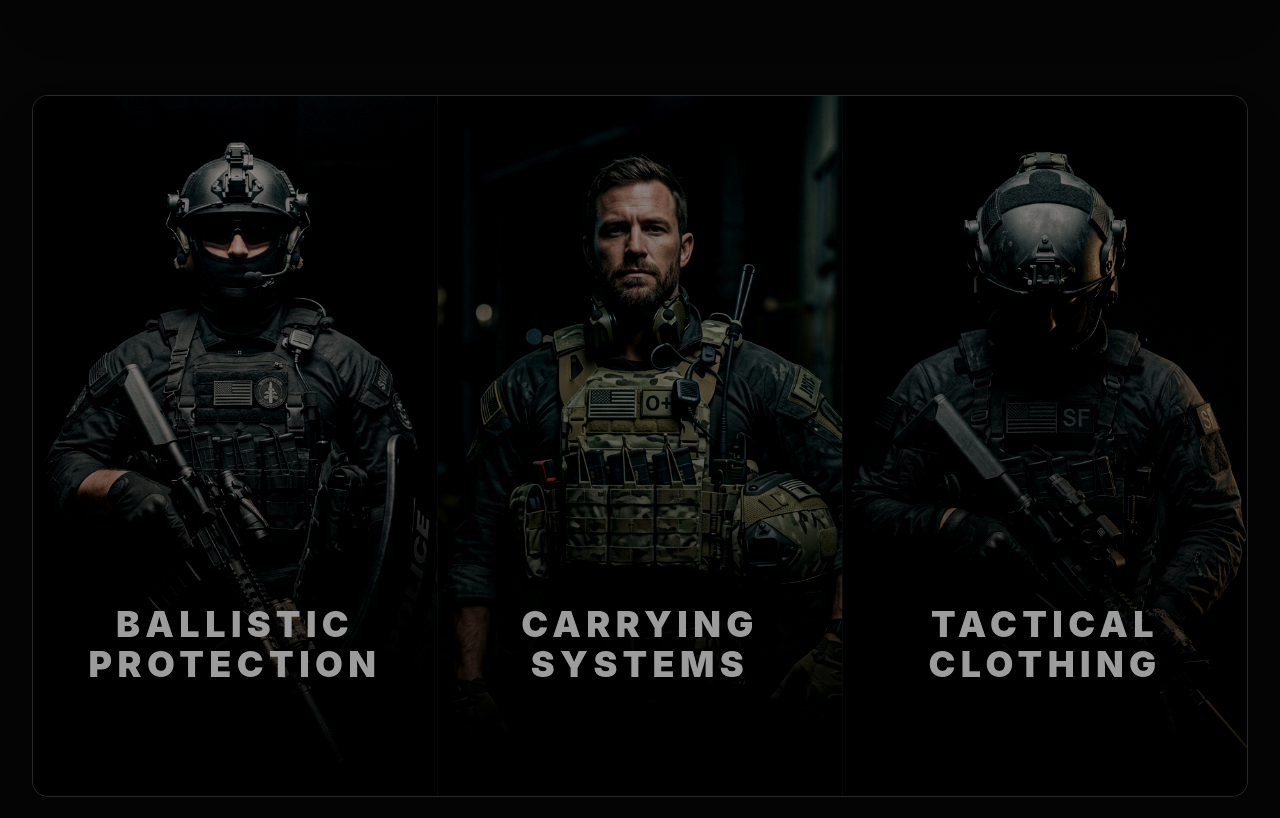
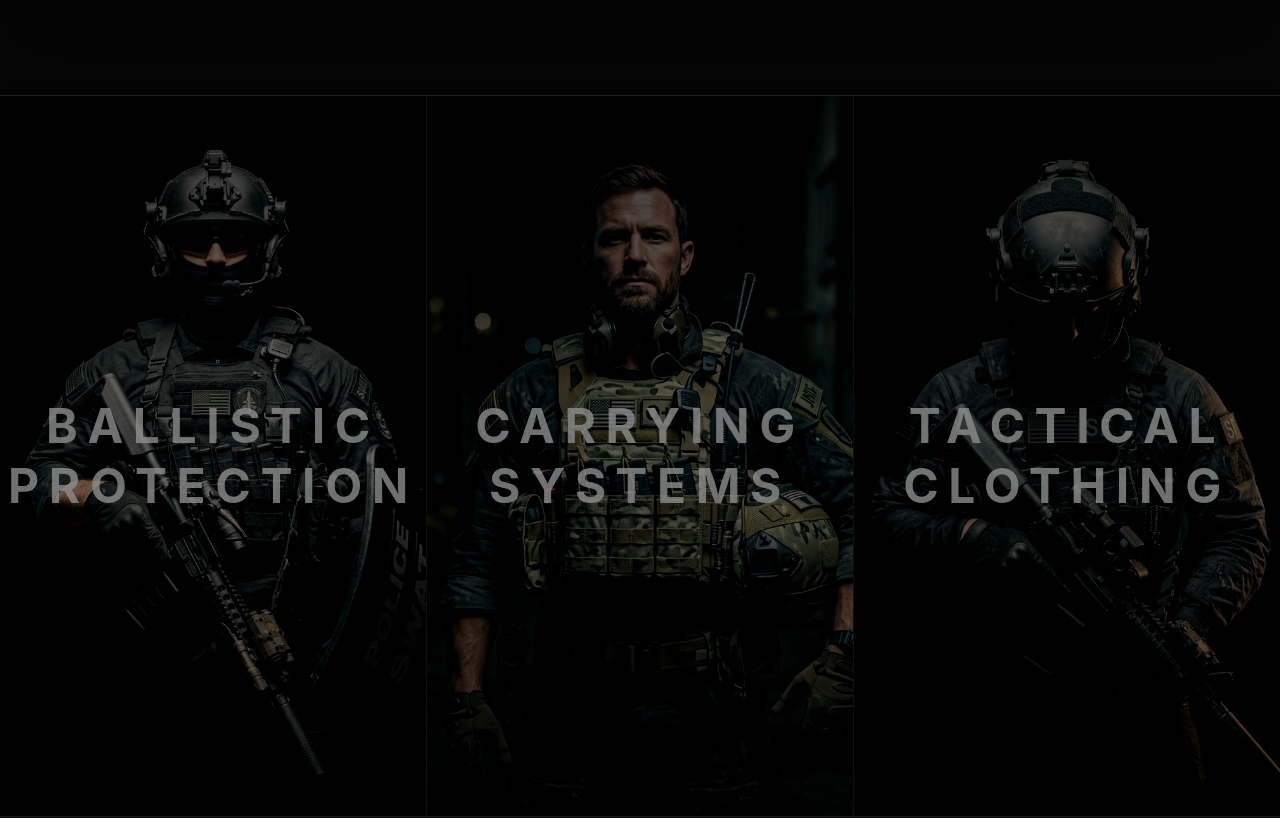
Before and after one commit to YouKnowPrem/BASMI-test1, a React (Vite) app: page /tactical in a window 1280 px wide. Shown: the part 659-1477 px from the top of the page. Built offline with nearby package versions, Linux system fonts and the light colour scheme.

Commit message:
Update Tactical.tsx

```diff
--- a/src/pages/Tactical.tsx
+++ b/src/pages/Tactical.tsx
@@ -39,50 +39,62 @@ export const Tactical = () => {
             </motion.div>
           </div>
         </section>
+      </div>
 
-        {/* Immersive Product Section */}
-        <div className="mb-24 w-full bg-[#020202] rounded-xl overflow-hidden glass-panel border border-white/5 relative shadow-2xl">
-          <div className="group/container flex flex-col md:flex-row w-full h-[800px] md:h-[700px] bg-[#020202]">
+      {/* Immersive Product Section - Full Bleed (Mehler Systems Inspired) */}
+      <div className="w-full bg-[#020202] border-y border-white/10 relative shadow-2xl mb-24">
+        <div className="group/container flex flex-col lg:flex-row w-full min-h-[90vh] bg-[#020202]">
 
           {/* Card 1 */}
-            <div className="flex-1 relative overflow-hidden group/card transition-all duration-[600ms] ease-[cubic-bezier(0.25,1,0.5,1)] filter brightness-[0.6] contrast-[1.1] md:group-hover/container:opacity-40 md:group-hover/container:brightness-50 md:hover:!opacity-100 md:hover:!brightness-110 md:hover:!contrast-125 md:hover:flex-[1.2] cursor-pointer">
-              <div className="absolute inset-0 bg-[radial-gradient(circle_at_center,rgba(255,255,255,0.15)_0%,transparent_50%)] opacity-0 group-hover/card:opacity-100 transition-opacity duration-[800ms] pointer-events-none z-10 mix-blend-screen" />
-              <img src="/soldier_ballistic.png" alt="Ballistic Protection" className="absolute w-full h-full object-cover object-top transition-transform duration-[800ms] ease-[cubic-bezier(0.25,1,0.5,1)] scale-[1.02] group-hover/card:scale-[1.08] z-0" />
-              <div className="absolute inset-0 bg-gradient-to-t from-black via-black/20 to-transparent z-10 opacity-80" />
-              <div className="absolute inset-x-0 bottom-16 md:bottom-28 z-20 flex justify-center items-end text-center px-4">
-                <h3 className="font-black text-white text-2xl md:text-4xl uppercase tracking-[0.1em] md:tracking-[0.15em] transition-all duration-[600ms] ease-[cubic-bezier(0.25,1,0.5,1)] group-hover/card:drop-shadow-[0_0_15px_rgba(255,255,255,0.7)]">
+          <div className="flex-1 relative overflow-hidden group/card transition-all duration-[800ms] ease-[cubic-bezier(0.25,1,0.5,1)] filter brightness-[0.55] contrast-[1.1] lg:group-hover/container:opacity-50 lg:group-hover/container:brightness-50 lg:hover:!opacity-100 lg:hover:!brightness-110 lg:hover:!contrast-125 lg:hover:flex-[1.25] cursor-pointer">
+            <div className="absolute inset-0 bg-[radial-gradient(ellipse_at_center,rgba(255,255,255,0.25)_0%,transparent_60%)] opacity-0 group-hover/card:opacity-100 transition-opacity duration-[800ms] pointer-events-none z-10 mix-blend-overlay" />
+            <img src="/soldier_ballistic.png" alt="Ballistic Protection" className="absolute w-full h-full object-cover object-top transition-transform duration-[1200ms] ease-[cubic-bezier(0.25,1,0.5,1)] scale-[1.0] group-hover/card:scale-[1.08] z-0" />
+            <div className="absolute inset-0 bg-gradient-to-t from-black/80 via-black/20 to-black/80 z-10 opacity-60 group-hover/card:opacity-30 transition-opacity duration-[800ms]" />
+            <div className="absolute inset-0 flex justify-center items-center text-center px-4 z-20">
+              <h3 className="font-bold text-white text-3xl md:text-5xl uppercase tracking-[0.2em] md:leading-tight transition-all duration-[800ms] ease-[cubic-bezier(0.25,1,0.5,1)] opacity-80 group-hover/card:opacity-100 group-hover/card:drop-shadow-[0_0_20px_rgba(255,255,255,0.9)] group-hover/card:scale-105">
                 Ballistic<br/>Protection
               </h3>
+            </div>
+            {/* Explore Button */}
+            <div className="absolute inset-x-0 bottom-16 md:bottom-24 flex justify-center z-20 opacity-0 group-hover/card:opacity-100 transition-all duration-[700ms] translate-y-6 group-hover/card:translate-y-0 delay-75">
+               <span className="border border-white/30 bg-black/40 backdrop-blur-md text-white px-8 py-3 text-xs md:text-sm uppercase tracking-[0.25em] font-semibold hover:bg-white/20 hover:border-white transition-all">Explore Category</span>
             </div>
           </div>
 
           {/* Card 2 */}
-            <div className="flex-1 relative overflow-hidden group/card transition-all duration-[600ms] ease-[cubic-bezier(0.25,1,0.5,1)] filter brightness-[0.6] contrast-[1.1] border-y md:border-y-0 md:border-x border-white/5 md:group-hover/container:opacity-40 md:group-hover/container:brightness-50 md:hover:!opacity-100 md:hover:!brightness-110 md:hover:!contrast-125 md:hover:flex-[1.2] cursor-pointer">
-              <div className="absolute inset-0 bg-[radial-gradient(circle_at_center,rgba(255,255,255,0.15)_0%,transparent_50%)] opacity-0 group-hover/card:opacity-100 transition-opacity duration-[800ms] pointer-events-none z-10 mix-blend-screen" />
-              <img src="/soldier_carrying.png" alt="Carrying Systems" className="absolute w-full h-full object-cover object-top transition-transform duration-[800ms] ease-[cubic-bezier(0.25,1,0.5,1)] scale-[1.02] group-hover/card:scale-[1.08] z-0" />
-              <div className="absolute inset-0 bg-gradient-to-t from-black via-black/20 to-transparent z-10 opacity-80" />
-              <div className="absolute inset-x-0 bottom-16 md:bottom-28 z-20 flex justify-center items-end text-center px-4">
-                <h3 className="font-black text-white text-2xl md:text-4xl uppercase tracking-[0.1em] md:tracking-[0.15em] transition-all duration-[600ms] ease-[cubic-bezier(0.25,1,0.5,1)] group-hover/card:drop-shadow-[0_0_15px_rgba(255,255,255,0.7)]">
+          <div className="flex-1 relative overflow-hidden group/card transition-all duration-[800ms] ease-[cubic-bezier(0.25,1,0.5,1)] filter brightness-[0.55] contrast-[1.1] border-y lg:border-y-0 lg:border-x border-white/10 lg:group-hover/container:opacity-50 lg:group-hover/container:brightness-50 lg:hover:!opacity-100 lg:hover:!brightness-110 lg:hover:!contrast-125 lg:hover:flex-[1.25] cursor-pointer">
+            <div className="absolute inset-0 bg-[radial-gradient(ellipse_at_center,rgba(255,255,255,0.25)_0%,transparent_60%)] opacity-0 group-hover/card:opacity-100 transition-opacity duration-[800ms] pointer-events-none z-10 mix-blend-overlay" />
+            <img src="/soldier_carrying.png" alt="Carrying Systems" className="absolute w-full h-full object-cover object-top transition-transform duration-[1200ms] ease-[cubic-bezier(0.25,1,0.5,1)] scale-[1.0] group-hover/card:scale-[1.08] z-0" />
+            <div className="absolute inset-0 bg-gradient-to-t from-black/80 via-black/20 to-black/80 z-10 opacity-60 group-hover/card:opacity-30 transition-opacity duration-[800ms]" />
+            <div className="absolute inset-0 flex justify-center items-center text-center px-4 z-20">
+              <h3 className="font-bold text-white text-3xl md:text-5xl uppercase tracking-[0.2em] md:leading-tight transition-all duration-[800ms] ease-[cubic-bezier(0.25,1,0.5,1)] opacity-80 group-hover/card:opacity-100 group-hover/card:drop-shadow-[0_0_20px_rgba(255,255,255,0.9)] group-hover/card:scale-105">
                 Carrying<br/>Systems
               </h3>
+            </div>
+            <div className="absolute inset-x-0 bottom-16 md:bottom-24 flex justify-center z-20 opacity-0 group-hover/card:opacity-100 transition-all duration-[700ms] translate-y-6 group-hover/card:translate-y-0 delay-75">
+               <span className="border border-white/30 bg-black/40 backdrop-blur-md text-white px-8 py-3 text-xs md:text-sm uppercase tracking-[0.25em] font-semibold hover:bg-white/20 hover:border-white transition-all">Explore Category</span>
             </div>
           </div>
 
           {/* Card 3 */}
-            <div className="flex-1 relative overflow-hidden group/card transition-all duration-[600ms] ease-[cubic-bezier(0.25,1,0.5,1)] filter brightness-[0.6] contrast-[1.1] md:group-hover/container:opacity-40 md:group-hover/container:brightness-50 md:hover:!opacity-100 md:hover:!brightness-110 md:hover:!contrast-125 md:hover:flex-[1.2] cursor-pointer">
-              <div className="absolute inset-0 bg-[radial-gradient(circle_at_center,rgba(255,255,255,0.15)_0%,transparent_50%)] opacity-0 group-hover/card:opacity-100 transition-opacity duration-[800ms] pointer-events-none z-10 mix-blend-screen" />
-              <img src="/soldier_clothing.png" alt="Tactical Clothing" className="absolute w-full h-full object-cover object-top transition-transform duration-[800ms] ease-[cubic-bezier(0.25,1,0.5,1)] scale-[1.02] group-hover/card:scale-[1.08] z-0" />
-              <div className="absolute inset-0 bg-gradient-to-t from-black via-black/20 to-transparent z-10 opacity-80" />
-              <div className="absolute inset-x-0 bottom-16 md:bottom-28 z-20 flex justify-center items-end text-center px-4">
-                <h3 className="font-black text-white text-2xl md:text-4xl uppercase tracking-[0.1em] md:tracking-[0.15em] transition-all duration-[600ms] ease-[cubic-bezier(0.25,1,0.5,1)] group-hover/card:drop-shadow-[0_0_15px_rgba(255,255,255,0.7)]">
+          <div className="flex-1 relative overflow-hidden group/card transition-all duration-[800ms] ease-[cubic-bezier(0.25,1,0.5,1)] filter brightness-[0.55] contrast-[1.1] lg:group-hover/container:opacity-50 lg:group-hover/container:brightness-50 lg:hover:!opacity-100 lg:hover:!brightness-110 lg:hover:!contrast-125 lg:hover:flex-[1.25] cursor-pointer">
+            <div className="absolute inset-0 bg-[radial-gradient(ellipse_at_center,rgba(255,255,255,0.25)_0%,transparent_60%)] opacity-0 group-hover/card:opacity-100 transition-opacity duration-[800ms] pointer-events-none z-10 mix-blend-overlay" />
+            <img src="/soldier_clothing.png" alt="Tactical Clothing" className="absolute w-full h-full object-cover object-top transition-transform duration-[1200ms] ease-[cubic-bezier(0.25,1,0.5,1)] scale-[1.0] group-hover/card:scale-[1.08] z-0" />
+            <div className="absolute inset-0 bg-gradient-to-t from-black/80 via-black/20 to-black/80 z-10 opacity-60 group-hover/card:opacity-30 transition-opacity duration-[800ms]" />
+            <div className="absolute inset-0 flex justify-center items-center text-center px-4 z-20">
+              <h3 className="font-bold text-white text-3xl md:text-5xl uppercase tracking-[0.2em] md:leading-tight transition-all duration-[800ms] ease-[cubic-bezier(0.25,1,0.5,1)] opacity-80 group-hover/card:opacity-100 group-hover/card:drop-shadow-[0_0_20px_rgba(255,255,255,0.9)] group-hover/card:scale-105">
                 Tactical<br/>Clothing
               </h3>
+            </div>
+            <div className="absolute inset-x-0 bottom-16 md:bottom-24 flex justify-center z-20 opacity-0 group-hover/card:opacity-100 transition-all duration-[700ms] translate-y-6 group-hover/card:translate-y-0 delay-75">
+               <span className="border border-white/30 bg-black/40 backdrop-blur-md text-white px-8 py-3 text-xs md:text-sm uppercase tracking-[0.25em] font-semibold hover:bg-white/20 hover:border-white transition-all">Explore Category</span>
             </div>
           </div>
 
         </div>
       </div>
 
+      <div className="max-w-7xl mx-auto px-4 sm:px-6 lg:px-8">
         {/* Product Grid */}
         <div className="mb-12">
           <h2 className="text-2xl font-bold text-white mb-8 tracking-wider uppercase border-l-4 border-white/20 pl-4">Equipment Categories</h2>
```
Lines whose indentation alone changed are shown as unchanged.
